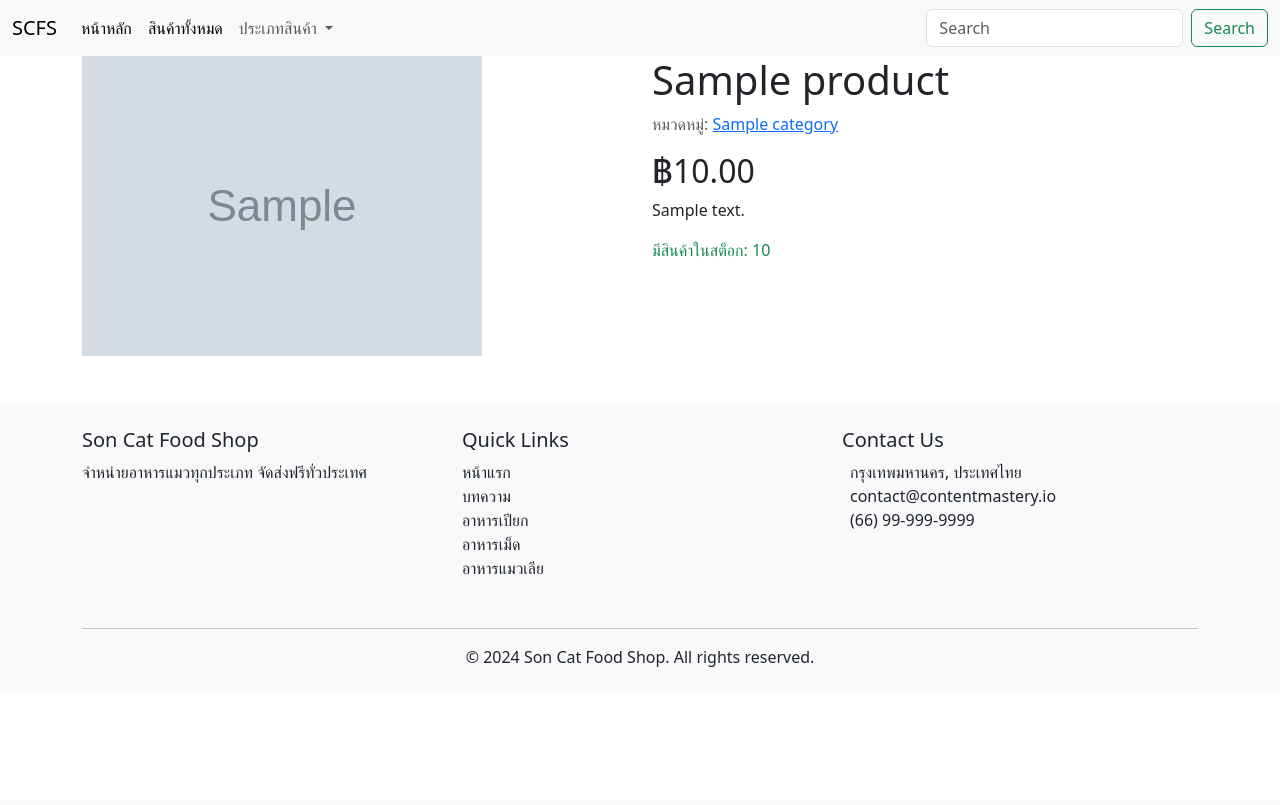
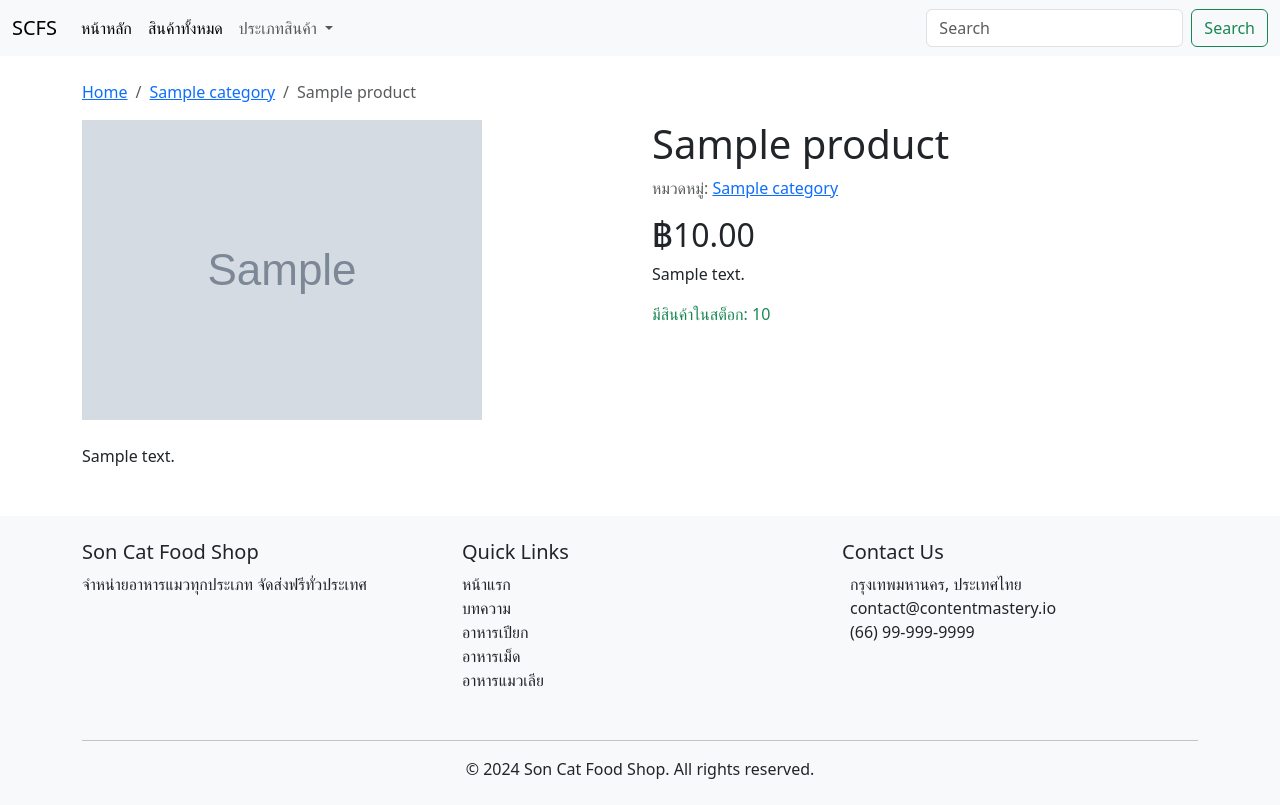
Before and after one commit to tardev35/seo-marketing-class, a Django app: a page that uses products/templates/products/product_detail.html in a window 1280 px wide. Before the commit the page ends 667 px from the top, so only its background shows below. Run offline with Django 4.2, Linux system fonts and the light colour scheme; tables that the repository leaves empty hold one stand-in row (values such as "Sample post"); grey boxes marked "Sample" are stand-in pictures.

Commit message:
add: session5 code

```diff
--- a/blog/templates/blog/post_detail.html
+++ b/blog/templates/blog/post_detail.html
@@ -13,9 +13,10 @@
   <div class="col-sm-8">
     <h1>{{ single_post.title }}</h1>
     <p>{{ single_post.description }}</p>
+    <p>อัปเดตล่าสุด: {{ single_post.date_updated | date }}</p>
     <img src="{{ single_post.featured_image.url }}" class="card-img-top" alt="{{ single_post.title }}">
     <br><br>
-    <p>{{ single_post.body }}</p>
+    <p>{{ single_post.body | safe }}</p>
   </div>
 </div>
 {% endblock %}
--- a/mysite/settings.py
+++ b/mysite/settings.py
@@ -29,7 +29,8 @@ INSTALLED_APPS = [
     'django.contrib.sitemaps',
     'django.contrib.sites',
     'blog',
-    'products'
+    'products',
+    'django_summernote'
 ]
 
 SITE_ID = 1
--- a/mysite/urls.py
+++ b/mysite/urls.py
@@ -18,9 +18,7 @@ urlpatterns = [
     path('', include('blog.urls')),
     path('products/', include('products.urls')),
     path('admin/', admin.site.urls),
+    path('summernote/', include('django_summernote.urls')),
     path('sitemap.xml', sitemap, {'sitemaps': sitemaps},
          name='django.contrib.sitemaps.views.sitemap'),
 ] + static(settings.MEDIA_URL, document_root=settings.MEDIA_ROOT)
-
-
-# python manage.py createsuperuser
--- a/products/admin.py
+++ b/products/admin.py
@@ -1,5 +1,6 @@
 from django.contrib import admin
 from .models import Category, Product
+from django_summernote.admin import SummernoteModelAdmin
 
 
 @admin.register(Category)
@@ -9,8 +10,9 @@ class CategoryAdmin(admin.ModelAdmin):
 
 
 @admin.register(Product)
-class ProductAdmin(admin.ModelAdmin):
+class ProductAdmin(SummernoteModelAdmin):
     list_display = ['name', 'slug', 'price', 'stock', 'available', 'created']
     list_filter = ['available', 'created', 'updated', 'category']
     list_editable = ['price', 'stock', 'available']
     prepopulated_fields = {'slug': ('name',)}
+    summernote_fields = ('body')
--- a/products/models.py
+++ b/products/models.py
@@ -23,6 +23,7 @@ class Product(models.Model):
     name = models.CharField(max_length=100)
     slug = models.SlugField(unique=True)
     description = models.TextField()
+    body = models.TextField(null=True, blank=True)
     price = models.DecimalField(max_digits=10, decimal_places=2)
     stock = models.IntegerField(default=0)
     available = models.BooleanField(default=True)
--- a/products/templates/products/product_detail.html
+++ b/products/templates/products/product_detail.html
@@ -2,10 +2,40 @@
 
 {% block meta %}
 <title>{{ product.name }} | SCFS</title>
+<!-- products/product_detail.html -->
+<script type="application/ld+json">
+    {
+      "@context": "https://schema.org",
+      "@type": "Product",
+      "name": "{{ product.name }}",
+      "description": "{{ product.description }}",
+      "image": "{{ product.image.url }}",
+      "brand": {
+        "@type": "Brand",
+        "name": "SCFS"
+      },
+      "offers": {
+        "@type": "Offer",
+        "price": "{{ product.price }}",
+        "priceCurrency": "THB",
+        "availability": "{% if product.stock > 0 %}https://schema.org/InStock{% else %}https://schema.org/OutOfStock{% endif %}"
+      },
+      "category": "{{ product.category.name }}"
+    }
+</script>
+
 {% endblock %}
 
 {% block content %}
 <div class="container">
+    <br>
+    <nav aria-label="breadcrumb">
+        <ol class="breadcrumb">
+          <li class="breadcrumb-item"><a href="/">Home</a></li>
+          <li class="breadcrumb-item"><a href="{{ product.category.get_absolute_url }}">{{ product.category.name }}</a></li>
+          <li class="breadcrumb-item active" aria-current="page">{{ product.name }}</li>
+        </ol>
+    </nav>
     <div class="row">
         <div class="col-md-6">
             {% if product.image %}
@@ -27,6 +57,44 @@
             <p class="text-danger">สินค้าหมด</p>
             {% endif %}
         </div>
+
+        <!-- Product detail -->
+        <div class="col-md-6">
+            <br>
+            {{ product.body | safe }}
+        </div>
+
+        <!-- Related Products Section products/product_detail.html -->
+        {% if related_products %}
+        <div class="row mt-5">
+            <div class="col-md-12">
+                <h3>สินค้าที่เกี่ยวข้อง</h3>
+                <div class="row">
+                    {% for related_product in related_products %}
+                    <div class="col-md-3">
+                        <div class="card mb-4">
+                            <a href="{{ related_product.get_absolute_url }}">
+                                {% if related_product.image %}
+                                <img src="{{ related_product.image.url }}" class="card-img-top" alt="{{ related_product.name }}">
+                                {% endif %}
+                            </a>
+                            <div class="card-body">
+                                <h5 class="card-title">
+                                    <a href="{{ related_product.get_absolute_url }}">{{ related_product.name }}</a>
+                                </h5>
+                                <p class="card-text">฿{{ related_product.price }}</p>
+                                <a href="{{ related_product.get_absolute_url }}" class="btn btn-primary">ดูรายละเอียด</a>
+                            </div>
+                        </div>
+                    </div>
+                    {% endfor %}
+                </div>
+            </div>
+        </div>
+        {% endif %}
+
+
+
     </div>
 </div>
 {% endblock %}
--- a/products/views.py
+++ b/products/views.py
@@ -9,7 +9,14 @@ def product_list(request):
 
 def product_detail(request, slug):
     product = get_object_or_404(Product, slug=slug, available=True)
-    return render(request, 'products/product_detail.html', {'product': product})
+    related_products = Product.objects.filter(
+        category=product.category,
+        available=True).exclude(id=product.id)[:4]
+    context = {
+        'product': product,
+        'related_products': related_products
+    }
+    return render(request, 'products/product_detail.html', context)
 
 
 def category_detail(request, slug):
```
Also changed, not shown: blog/admin.py (+7 -1 lines), products/migrations/0003_product_body.py (added), products/migrations/0004_faq.py (added), products/migrations/0005_remove_product_body_delete_faq.py (added), products/migrations/0006_product_body.py (added).
